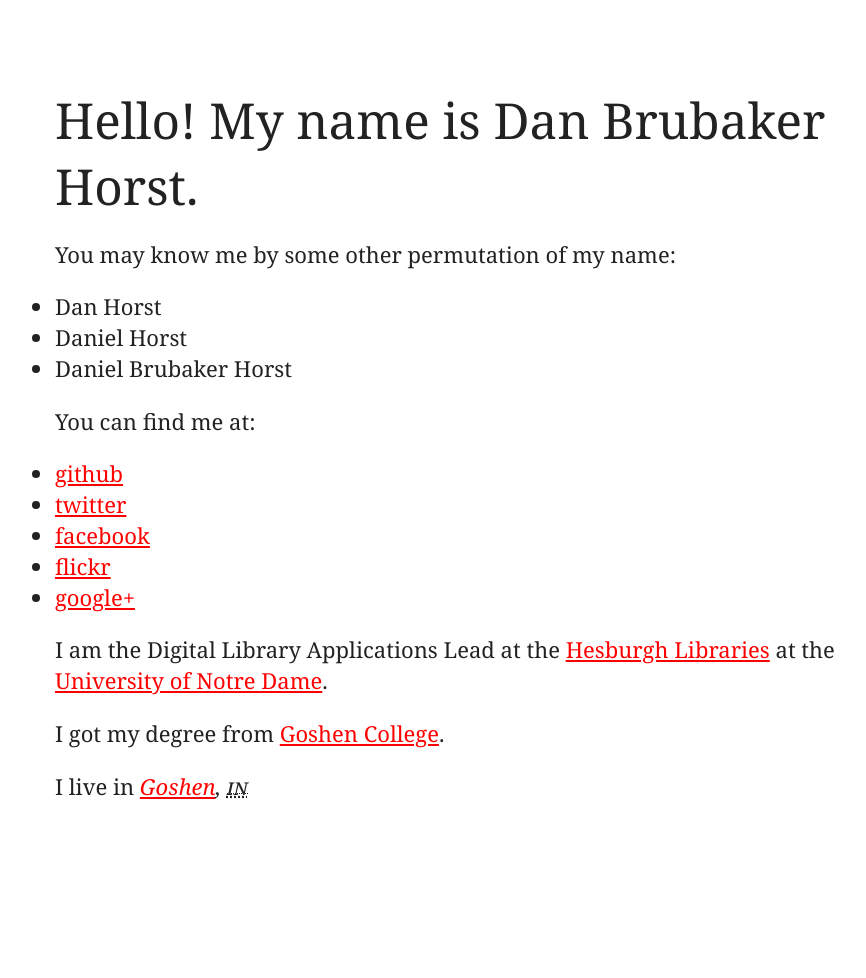
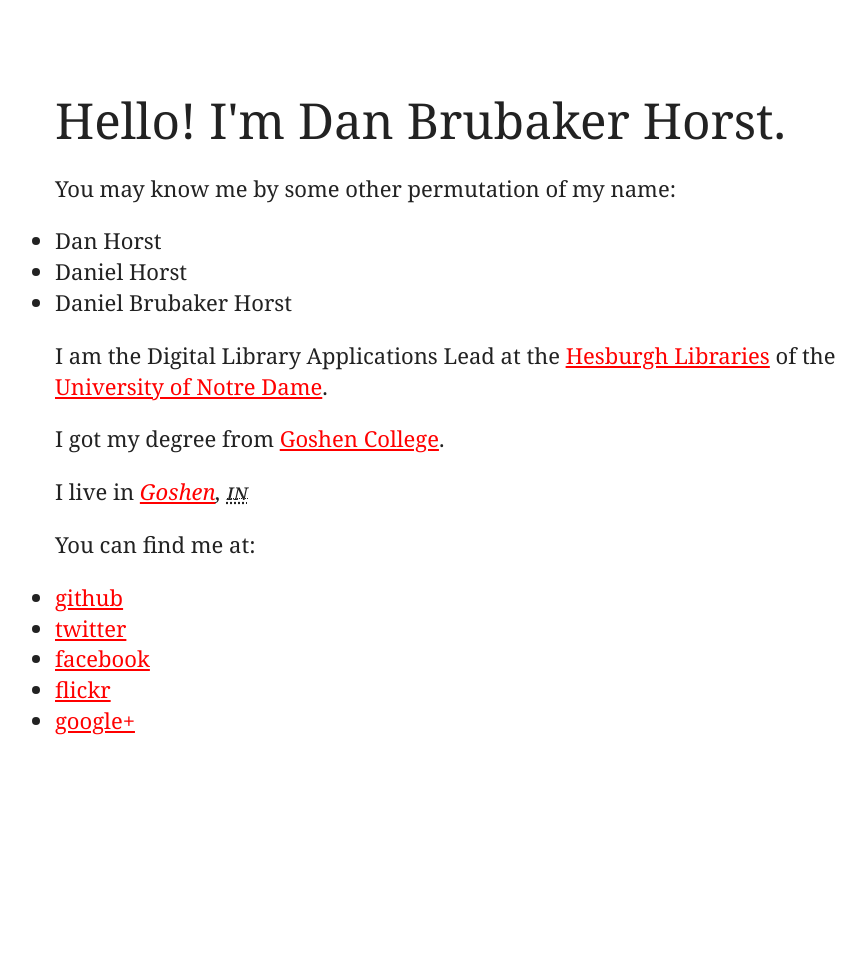
Before and after one commit to tenfoldpath/tenfoldpath.com, a Jekyll site: the page built from index.html, in a window 1280 px wide. Shown: the whole page, without its empty margins (145-1011 px from the left). Built offline with Jekyll 4.4.1, drawn with Linux system fonts in a browser that asks for light colours; after the commit the page ends 934 px from its top, so only the background shows below that.

Commit message:
Re-ordering content for better flow

```diff
--- a/css/site.css
+++ b/css/site.css
@@ -175,6 +175,7 @@
 
 .ir {display:block; border:0; text-indent:-999em; overflow:hidden; background-color:transparent; background-repeat:no-repeat; text-align:left; direction:ltr; *line-height:0}
 .ir br {display:none}
+.collapse {display:inline-block;}
 .hidden {display:none !important; visibility:hidden}
 .inline {display:inline}
 .visuallyhidden {border:0; clip:rect(0 0 0 0); height:1px; margin:-1px; overflow:hidden; padding:0; position:absolute; width:1px}
--- a/index.html
+++ b/index.html
@@ -6,8 +6,7 @@
 <article itemscope itemtype="http://schema.org/Person">
   <link itemprop="url" href="http://dan.brubakerhorst.com/">
   <h1>
-    Hello! My name is
-    <span itemprop="name">Dan Brubaker Horst</span>.
+    Hello! I'm <span itemprop="name">Dan Brubaker Horst</span>.
   </h1>
 
   <p>You may know me by some other permutation of my name:<p>
@@ -17,19 +16,10 @@
     <li itemprop="name">Daniel Brubaker Horst</li>
   </ul>
 
-  <p>You can find me at:</p>
-  <ul>
-    <li><a itemprop="url" href="https://github.com/danhorst">github</a></li>
-    <li><a itemprop="url" href="https://twitter.com/danhorst">twitter</a></li>
-    <li><a itemprop="url" href="https://www.facebook.com/danhorst">facebook</a></li>
-    <li><a itemprop="url" href="http://www.flickr.com/photos/danhorst">flickr</a></li>
-    <li><a itemprop="url" href="https://plus.google.com/112599365298738218884?rel=author">google+</a></li>
-  </ul>
-
   <p>I am the <span itemprop="jobTitle">Digital Library Applications Lead</span> at the
     <span itemprop="worksFor" itemscope itemtype="http://schema.org/Library">
       <a itemprop="url" href="http://www.library.nd.edu/"><span itemprop="name">Hesburgh Libraries</span></a>
-      at the
+      of the
       <span itemprop="member" itemscope itemtype="http://schema.org/CollegeOrUniversity">
         <a itemprop="url" href="http://www.nd.edu"><span itemprop="name">University of Notre Dame</span></a>.
       </span>
@@ -42,7 +32,7 @@
     </span>
   </p>
 
-  <p class="inline">
+  <p class="collapse">
     I live in
   </p>
   <address itemprop="address" itemscope itemtype="http://schema.org/PostalAddress" class="inline">
@@ -50,5 +40,15 @@
     <abbr itemprop="addressRegion" title="Indiana">IN</abbr>
   </address>
 
+  <p>You can find me at:</p>
+  <ul>
+    <li><a itemprop="url" href="https://github.com/danhorst">github</a></li>
+    <li><a itemprop="url" href="https://twitter.com/danhorst">twitter</a></li>
+    <li><a itemprop="url" href="https://www.facebook.com/danhorst">facebook</a></li>
+    <li><a itemprop="url" href="http://www.flickr.com/photos/danhorst">flickr</a></li>
+    <li><a itemprop="url" href="https://plus.google.com/112599365298738218884">google+</a></li>
+  </ul>
+
   <link itemprop="nationality" href="http://en.wikipedia.org/wiki/United_States"/>
+  <a href="https://plus.google.com/112599365298738218884?rel=author" class="google-authorship hidden"></a>
 </article>
```
